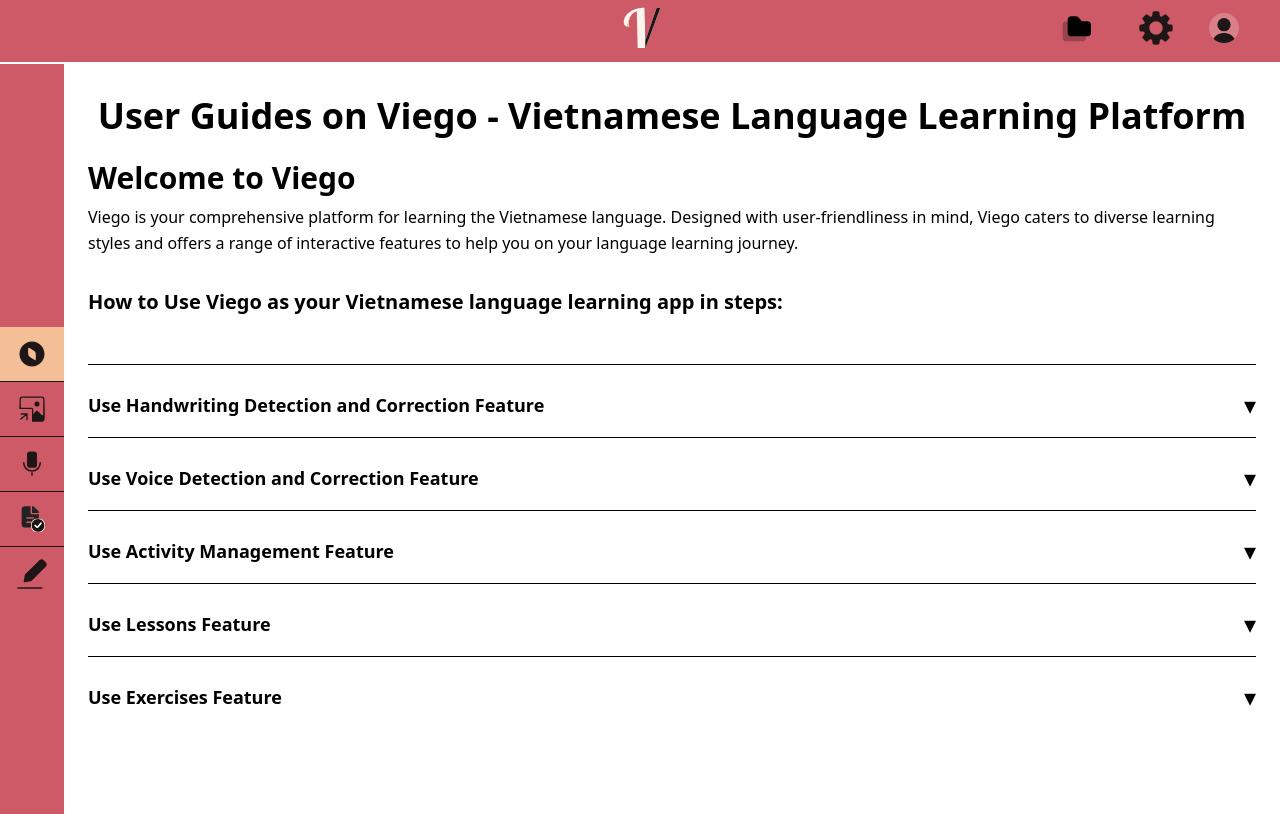
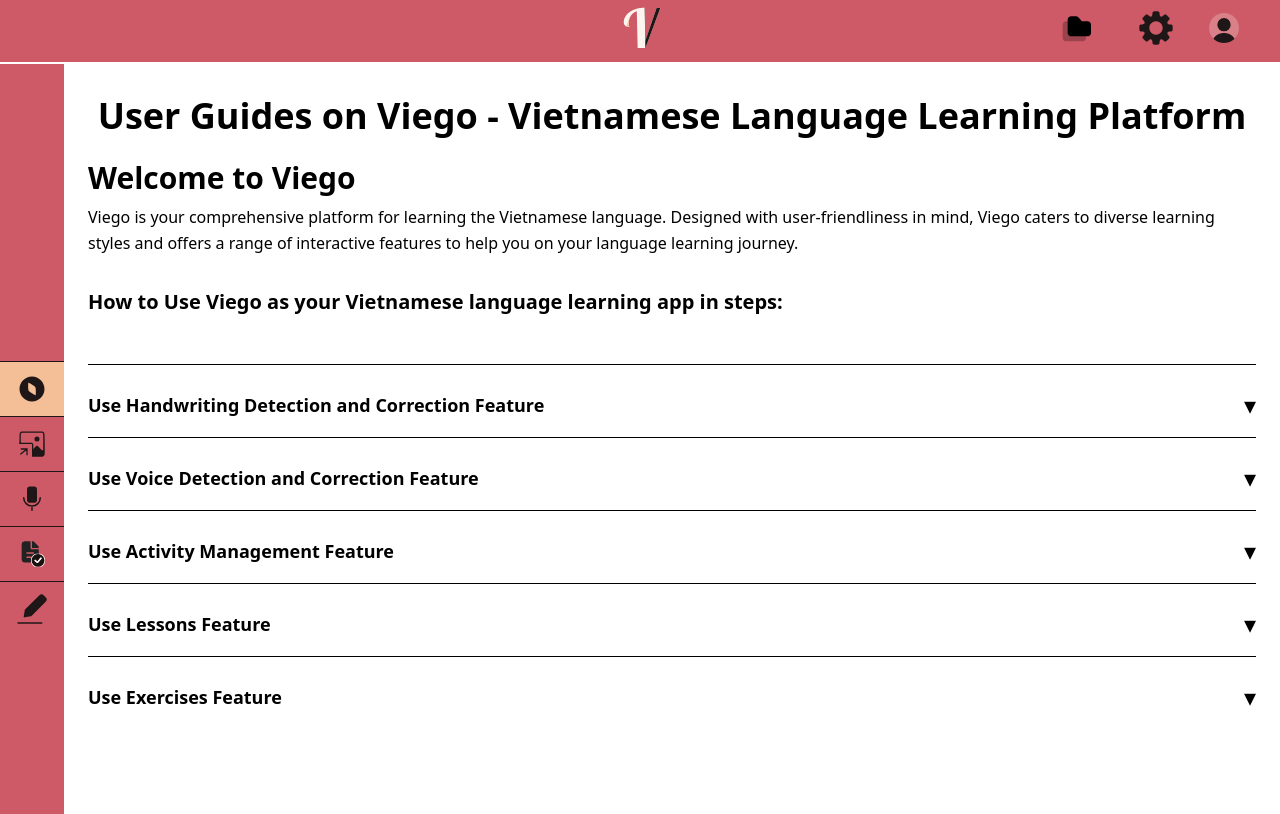
Before and after one commit to RMIT-Vietnam-Teaching/group-project-2024c-isys2101-3395-team-7, a Next.js app in the folder client/: page /home in a window 1280 px wide. Built offline with nearby package versions, Linux system fonts and the light colour scheme; no server answers; sample sign-in values are in the browser's storage.

Commit message:
Enhanced UI

```diff
--- a/client/src/components/ModalPopup.jsx
+++ b/client/src/components/ModalPopup.jsx
@@ -13,10 +13,6 @@
                     <div className="fixed inset-0 bg-black opacity-50" onClick={handleClose}></div>
                     <div className="bg-white rounded-lg shadow-lg py-4 w-2/3 mx-auto relative">
                         <h2 className="text-xl font-semibold mb-8">{title}</h2>
-                        <div
-                            className="h-full border border-black bg-gray-100 py-4 md:mx-20 mx-4 rounded-lg grid md:grid-cols-2 relative place-items-center">
-                            {children}
-                        </div>
                         <div className="flex flex-row justify-end mt-4 space-x-4 z-10 pr-4">
                             <div onClick={onAddFavorite}>
                                 <Tooltip text={"Click here to Add-To/Undo Favorite."} position={"top"}>
@@ -33,6 +29,10 @@
                                 </Tooltip>
                             </div>
                         </div>
+                        <div
+                            className="h-full border border-black bg-gray-100 py-4 md:mx-20 mx-4 rounded-lg grid md:grid-cols-2 relative place-items-center">
+                            {children}
+                        </div>
                         <button
                             onClick={handleClose}
                             className="px-4 py-2 bg-red-500 text-white rounded hover:bg-red-700"
--- a/client/src/components/NavBar.jsx
+++ b/client/src/components/NavBar.jsx
@@ -15,7 +15,7 @@
     return (
         <div className={`fixed flex flex-1 left-0 z-10 md:h-full md:w-16 w-72 bg-pink content-center md:block ${isOpen ? 'block' : 'hidden'} border-t-1 border-white`}>
             <div className="grid grid-cols-1 w-full">
-                <div>
+                <div className={"border-black border-t"} style={{ marginTop: '4.35rem'}}>
                     <Tooltip text={"Guidelines"} position="right">
                         <Link className="w-full" href="/home"
                             onClick={() => window.location.replace("/home")}
--- a/client/src/components/account-activity/Table.jsx
+++ b/client/src/components/account-activity/Table.jsx
@@ -103,12 +103,12 @@
             <div className="flex space-x-2">
               {item.answer && (
                 <>
-                  <div onClick={() => handleAddFavorite(item)}>
-                    <StarIcon isFilled={item.favorite} className="mr-1.25" />
-                  </div>
-                  <div onClick={() => handleDeleteConfirm(item)}>
-                    <CancelIcon width={20} height={20} />
-                  </div>
+                  {/*<div onClick={() => handleAddFavorite(item)}>*/}
+                  {/*  <StarIcon isFilled={item.favorite} className="mr-1.25" />*/}
+                  {/*</div>*/}
+                  {/*<div onClick={() => handleDeleteConfirm(item)}>*/}
+                  {/*  <CancelIcon width={20} height={20} />*/}
+                  {/*</div>*/}
                 </>
               )}
             </div>
```
Also changed, not shown: client/src/components/Header.jsx (+0 -20 lines).
